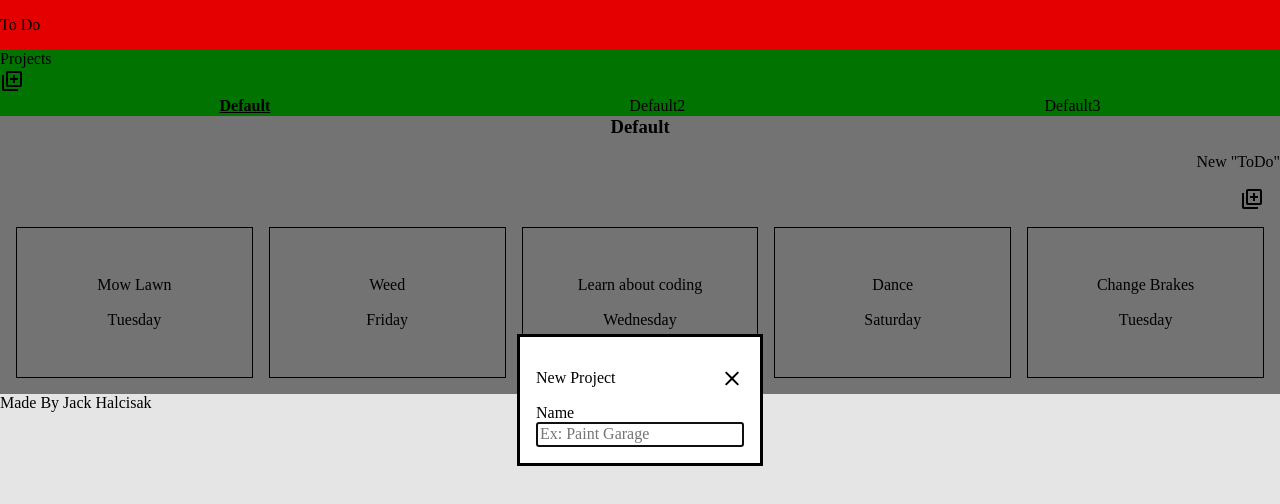
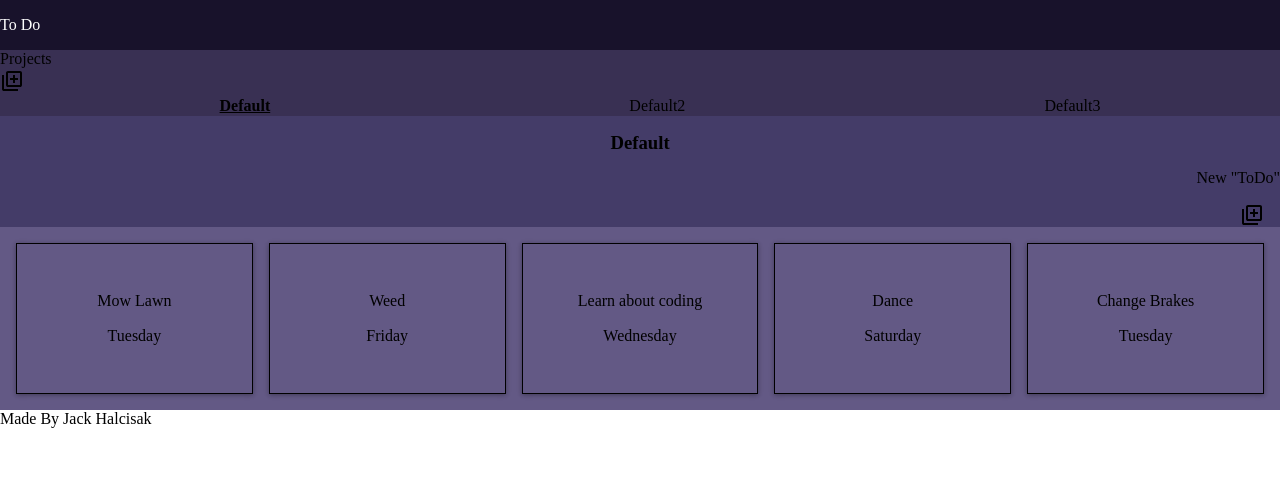
Before and after one commit to hackezar/todo, a website built with webpack: page dist/index.html in a window 1280 px wide. Both pictures are taken after a click on the picture 12 px from the left and 80 px from the top of the page. Built offline with nearby package versions, Linux system fonts and the light colour scheme.

Commit message:
Changed the color scheme

```diff
--- a/package.json
+++ b/package.json
@@ -17,6 +17,7 @@
     "webpack-cli": "^5.1.4"
   },
   "dependencies": {
+    "date-fns": "^3.2.0",
     "lodash": "^4.17.21",
     "style-loader": "^3.3.3"
   }
--- a/src/index.js
+++ b/src/index.js
@@ -5,14 +5,13 @@ import './styles.css';
 
 //functions
 import { createProjectArray } from "./createProjectArray.js";
-import { renderSideBar, renderNewProjectButtonInSidebar } from "./renderSideBar.js";
+import { renderSideBar } from "./renderSideBar.js";
 import { findSelectedProject } from './findSelectedProject.js';
 import { renderMain, updateMain } from "./renderMain.js"
 
 //Create project array
 export let projects = createProjectArray();
 //Update sidebar with projects
-renderNewProjectButtonInSidebar();
 renderSideBar(projects);
 let selectedProject = findSelectedProject(projects);
 renderMain(selectedProject);
--- a/src/renderNewToDoForm.js
+++ b/src/renderNewToDoForm.js
@@ -15,6 +15,7 @@ export function renderDialog() {
         dialog.appendChild(form);
         main.appendChild(dialog);
         const formTitle = document.createElement('div');
+        formTitle.setAttribute('id', 'formTitle');
         const formTitleText = document.createElement('p');
         formTitleText.innerText = "Add new ToDo";
         const formTitleClose = document.createElement('img');
@@ -68,6 +69,9 @@ export function renderDialog() {
         slideInput.value = '2';
         slideInput.setAttribute('class', 'slider');
         slideInput.setAttribute('id', 'myRange');
+        let slideTitle = document.createElement('p');
+        slideTitle.innerText = 'Priority';
+        slideContainer.appendChild(slideTitle)
         slideContainer.appendChild(slideInput);
         slideContainer.appendChild(slideOutput);
         slideOutput.innerHTML = "Moderate";
--- a/src/renderSideBar.js
+++ b/src/renderSideBar.js
@@ -36,6 +36,8 @@ export function renderSideBar(projects) {
         });
         projectsList.appendChild(lItem);
     };
+    //FIX THIS
+    renderNewProjectButtonInSidebar();
 
     //Sets each project to selected = false
     function setAllFalse(projects) {
@@ -44,9 +46,8 @@ export function renderSideBar(projects) {
         });
         return projects;
     };
-};
-
-export function renderNewProjectButtonInSidebar() {
+        //FIX THIS
+     function renderNewProjectButtonInSidebar() {
         const newProjectBtn = document.getElementById('newProjectButton');
         newProjectBtn.src = AddIcon;
         newProjectBtn.addEventListener('click', (() => {
@@ -85,14 +86,24 @@ function createNewProjectModal() {
             const projectSubmitBtn = document.createElement('button');
             projectSubmitBtn.style = 'button';
             projectSubmitBtn.innerHTML = 'Submit';
-        projectSubmitBtn.addEventListener("click", newProjectSubmit)
+            projectSubmitBtn.addEventListener("click", newProjectSubmit(projects))
             form.appendChild(formTitle);
             form.appendChild(nameLabel);
             form.appendChild(nameInput);
+            form.appendChild(projectSubmitBtn);
             dialog.showModal();
     }
 
-function newProjectSubmit() {
+    function newProjectSubmit(projects) {
         const projectName = document.getElementById('nameInput');
-
+        let projectValue = projectName.value;
+        setAllFalse(projects);
+        let newProject = {
+            name: projectValue,
+            selected: true,
+            todos: []
         }
+        projects.push(newProject);
+        renderSideBar(projects);
+    }
+};
--- a/src/styles.css
+++ b/src/styles.css
@@ -1,6 +1,10 @@
 /*variables */
 :root{
     --shadow: 0 1px 6px rgba(0, 0, 0, 0.12), 0 1px 4px rgba(0, 0, 0, 0.24);
+    --color1: #635985;
+    --color2: #443C68;
+    --color3: #393053;
+    --color4: #18122B;
     }
 body > div {
     padding: 0;
@@ -12,12 +16,13 @@ body > div {
     display: flex;
     grid-column: 1/3;
     grid-row: 1/2;
-    background-color: red;
+    background-color: var(--color4);
+    color: white;
     justify-content: space-between;
 }
 
 #sidebar {
-    background-color: green;
+    background-color: var(--color3);
 }
 
 #sidebar > ul {
@@ -66,8 +71,14 @@ body > div {
     margin-right: 1rem;
 }
 
+#mainTitleDiv {
+    background-color: var(--color2);
+}
+
 #mainTitleDiv > h3{
     margin: 0;
+    padding-top: 1rem;
+
 }
 
 #mainContainer {
@@ -76,12 +87,14 @@ body > div {
     grid-template-rows: 1fr;
     padding: 1rem;
     gap: 1rem;
+    background-color: var(--color1);
 }
 
 .todoContainer {
     border: 1px solid black;
     text-align: center;
     padding: 2rem;
+    box-shadow: var(--shadow);
 }
 
 .todoContainer:hover {
@@ -116,3 +129,24 @@ body > div {
     flex-direction: row;
     justify-content: space-between;
 }
+
+#duetext {
+    margin: 1rem 0 0 0;
+}
+
+.slidecontainer {
+    margin: 1rem 0 1rem 0;
+}
+
+.slidecontainer > p {
+    margin: 0;
+}
+
+#formTitle {
+    display: flex;
+    justify-content: space-between;
+}
+
+#titleInput {
+    margin-bottom: 1rem;
+}
```
Also changed, not shown: dist/bundle.js, 1 other file. Lines whose indentation alone changed are shown as unchanged.
